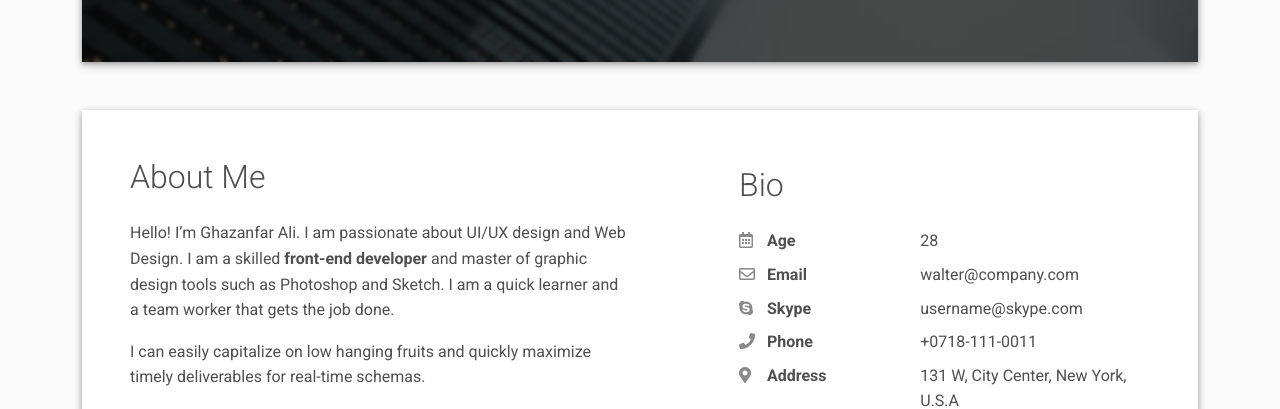
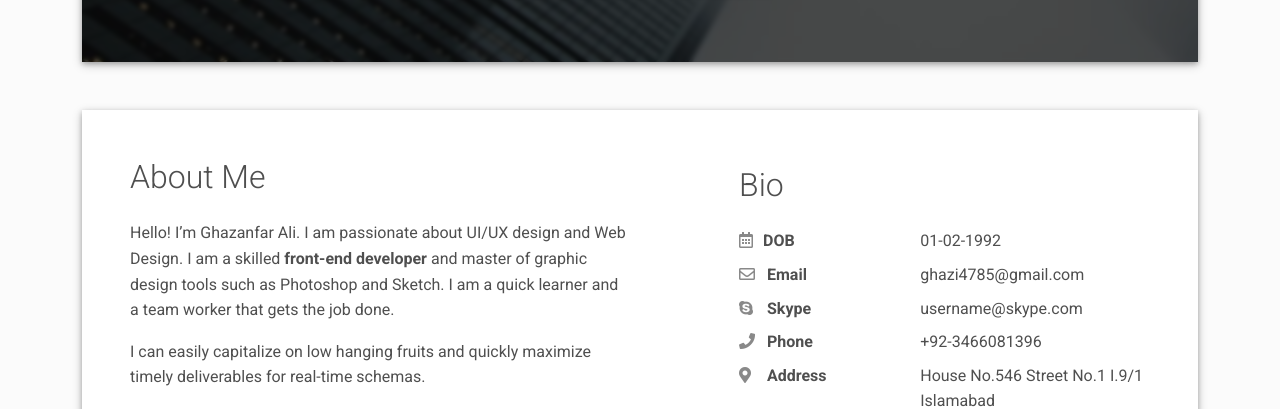
Before and after one commit to ghazibhai12/CircullumVitae, a plain HTML site: page index.html in a window 1280 px wide. Shown: the part 550-959 px from the top of the page. Drawn offline with Linux system fonts and the light colour scheme.

Commit message:
Update11

```diff
--- a/index.html
+++ b/index.html
@@ -99,16 +99,16 @@
           <div class="row mt-2">
             <h2 class="h2 fw-light mb-4">Bio</h2>
             <div class="col-sm-5">
-              <div class="pb-2 fw-bolder"><i class="far fa-calendar-alt pe-2 text-muted" style="width:24px;opacity:0.85;"></i> Age</div>
+              <div class="pb-2 fw-bolder"><i class="far fa-calendar-alt pe-2 text-muted" style="width:24px;opacity:0.85;"></i>DOB</div>
             </div>
             <div class="col-sm-7">
-              <div class="pb-2">28</div>
+              <div class="pb-2">01-02-1992</div>
             </div>
             <div class="col-sm-5">
               <div class="pb-2 fw-bolder"><i class="far fa-envelope pe-2 text-muted" style="width:24px;opacity:0.85;"></i> Email</div>
             </div>
             <div class="col-sm-7">
-              <div class="pb-2">walter@company.com</div>
+              <div class="pb-2">ghazi4785@gmail.com</div>
             </div>
             <div class="col-sm-5">
               <div class="pb-2 fw-bolder"><i class="fab fa-skype pe-2 text-muted" style="width:24px;opacity:0.85;"></i> Skype</div>
@@ -120,13 +120,13 @@
               <div class="pb-2 fw-bolder"><i class="fas fa-phone pe-2 text-muted" style="width:24px;opacity:0.85;"></i> Phone</div>
             </div>
             <div class="col-sm-7">
-              <div class="pb-2">+0718-111-0011</div>
+              <div class="pb-2">+92-3466081396</div>
             </div>
             <div class="col-sm-5">
               <div class="pb-2 fw-bolder"><i class="fas fa-map-marker-alt pe-2 text-muted" style="width:24px;opacity:0.85;"></i> Address</div>
             </div>
             <div class="col-sm-7">
-              <div class="pb-2">131 W, City Center, New York, U.S.A</div>
+              <div class="pb-2">House No.546 Street No.1 I.9/1 Islamabad</div>
             </div>
           </div>
         </div>
```
